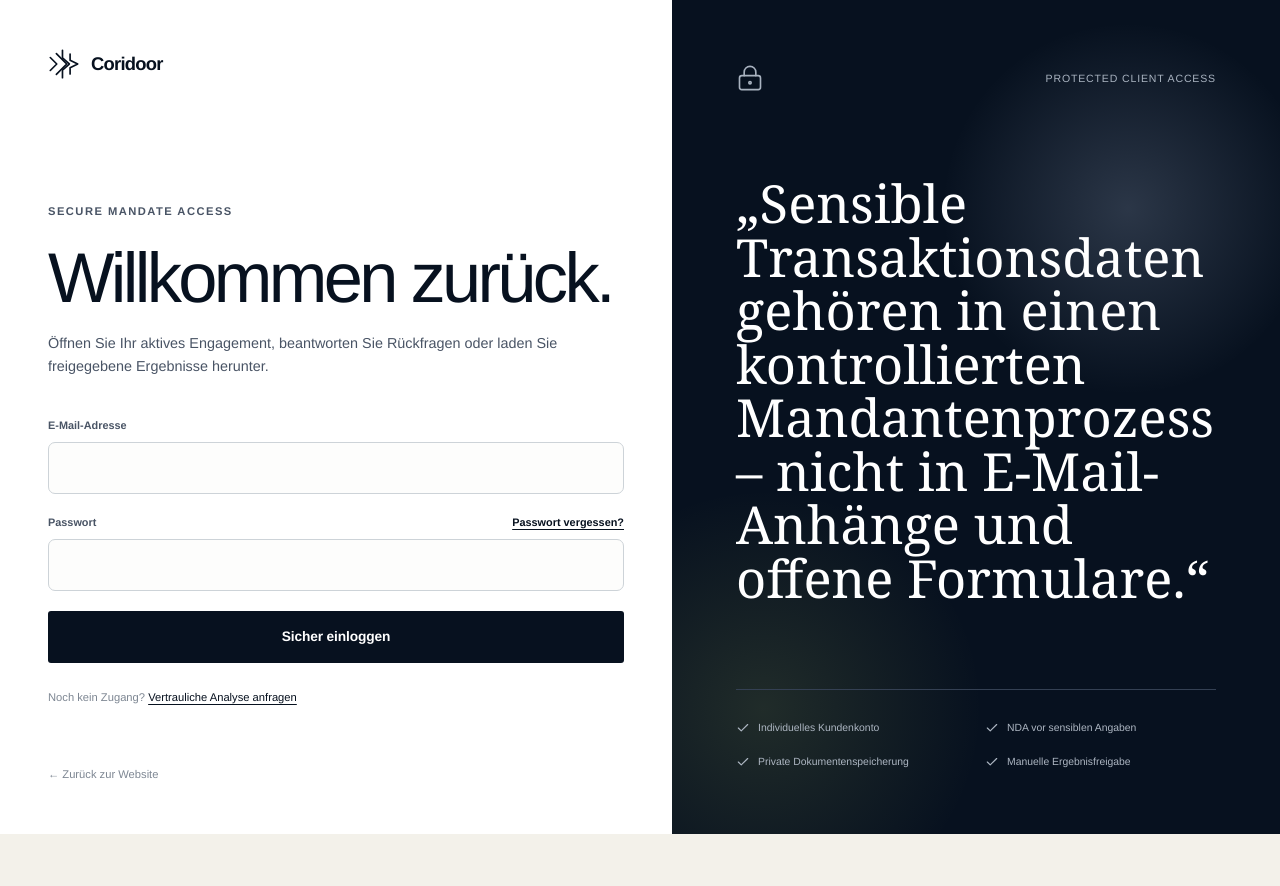
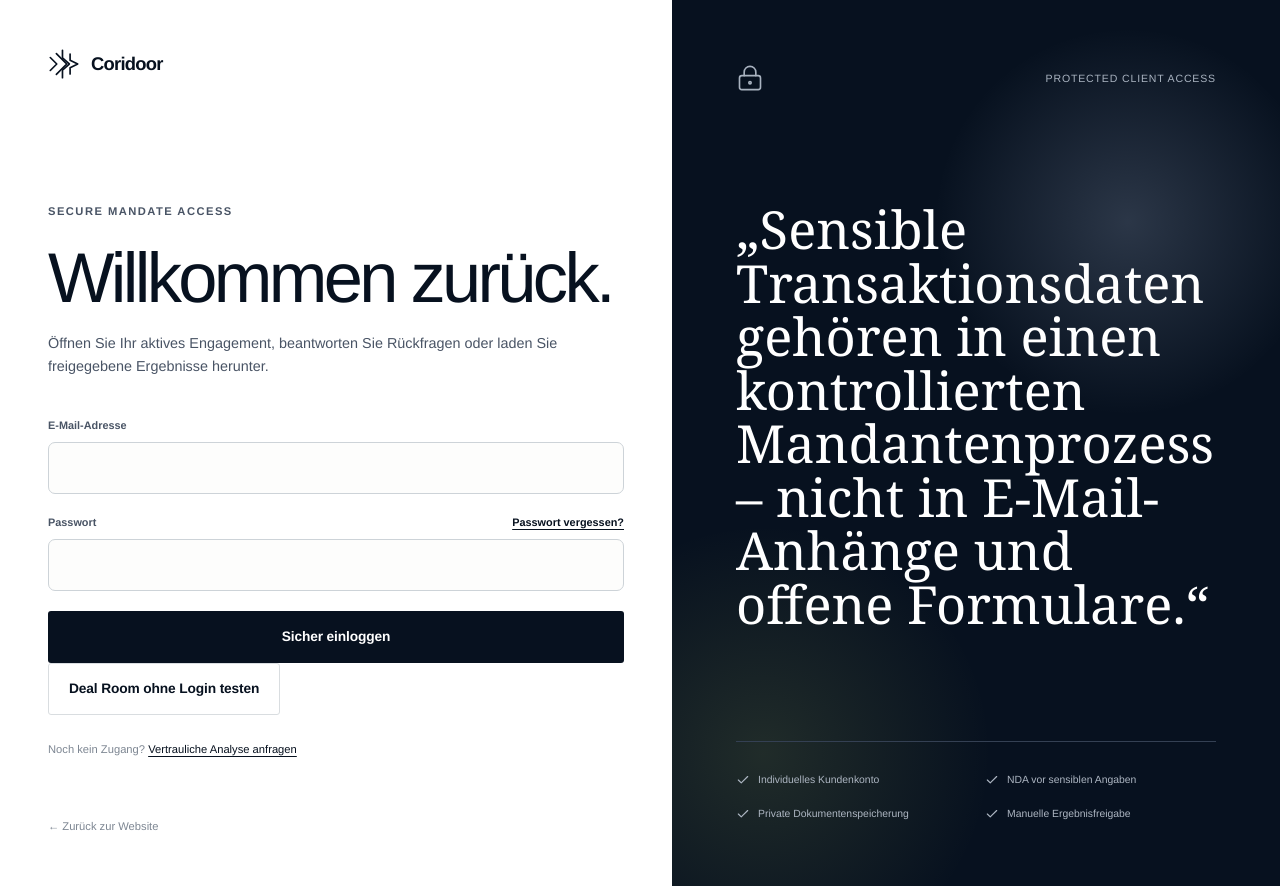
Before and after one commit to norvik-intelligence/coridoor_, a Next.js app: page /login in a window 1280 px wide. Before the commit the page ends 834 px from the top, so only its background shows below. Built offline with nearby package versions, Linux system fonts and the light colour scheme; no server answers; a web font is replaced by a local one.

Commit message:
feat: expose read-only demo from login

```diff
--- a/src/app/login/page.tsx
+++ b/src/app/login/page.tsx
@@ -40,6 +40,7 @@
         </label>
         <button className="button button-dark" type="submit">Sicher einloggen</button>
       </form>
+      <Link className="button button-ghost" href="/demo">Deal Room ohne Login testen</Link>
       <p className="auth-switch">
         Noch kein Zugang? <Link href="/register">Vertrauliche Analyse anfragen</Link>
       </p>
```
